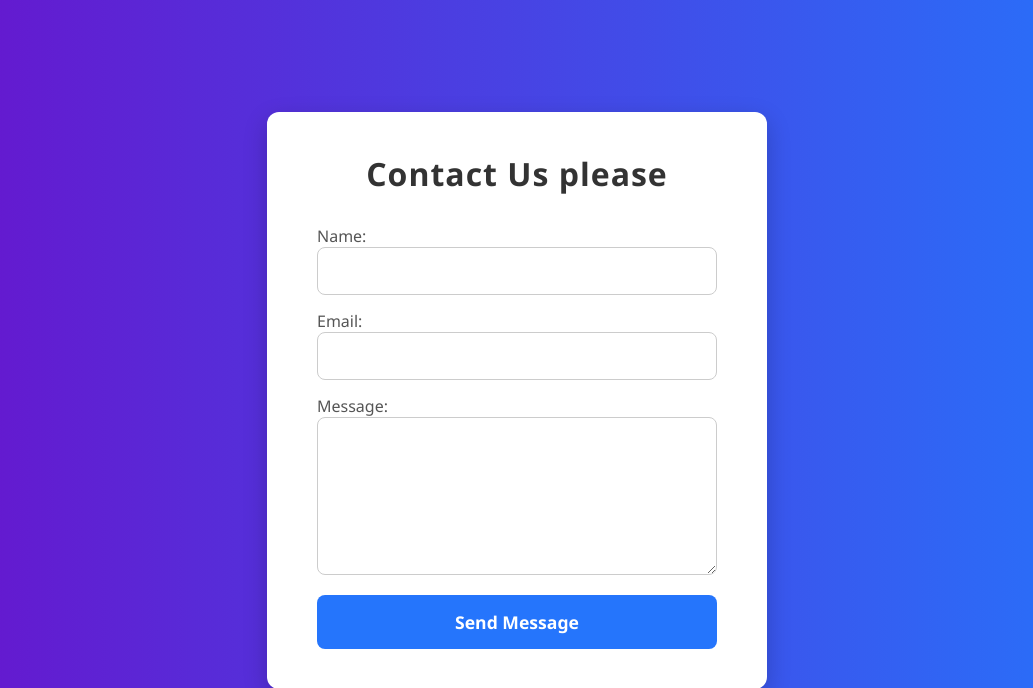
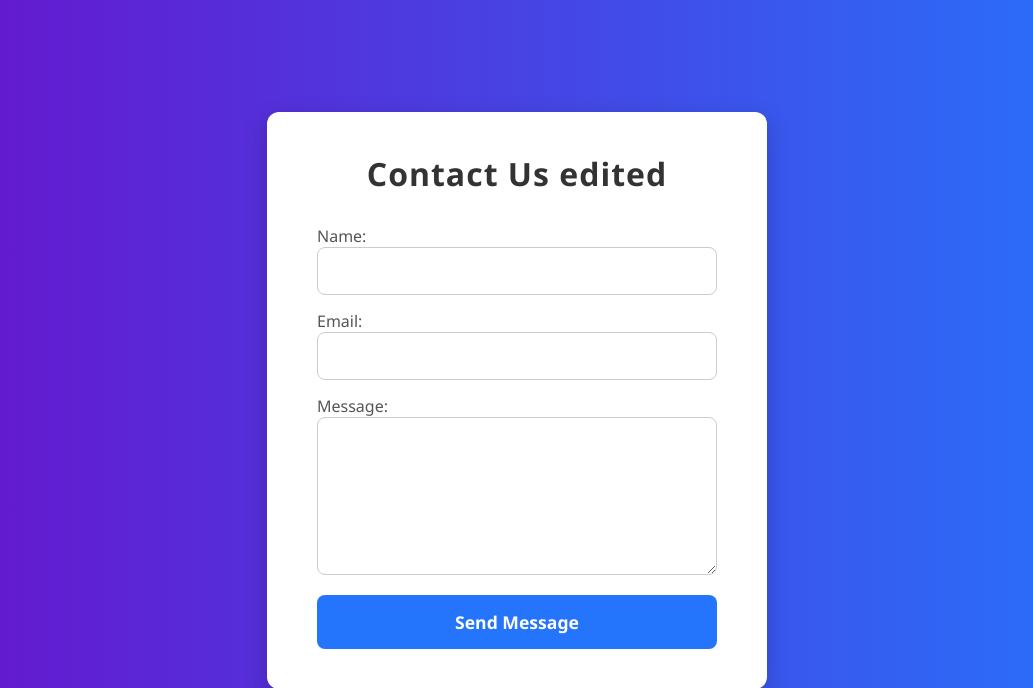
Before and after one commit to Raheeba-cloud/jenkin-pipeline, a PHP site: page / in a window 1280 px wide. Shown: the top 688 px of the page, without its empty margins (123-1156 px from the left). Run offline with PHP 8.4, Linux system fonts and the light colour scheme.

Commit message:
edited 3/11/2025

```diff
--- a/app/index.php
+++ b/app/index.php
@@ -99,7 +99,7 @@
 </head>
 <body>
   <div class="form-container">
-    <h1>Contact Us please</h1>
+    <h1>Contact Us edited</h1>
     <form method="POST" action="/submit.php">
       <label>Name:
         <input type="text" name="name" required>
--- a/charts/mysite/values.yaml
+++ b/charts/mysite/values.yaml
@@ -2,7 +2,7 @@ replicaCount: 1
 
 image:
   repository: "raheeba/my-php-site"   # ✅ Correct image name
-  tag: 40
+  tag: "latest"
   pullPolicy: Always
 
 service:
```
